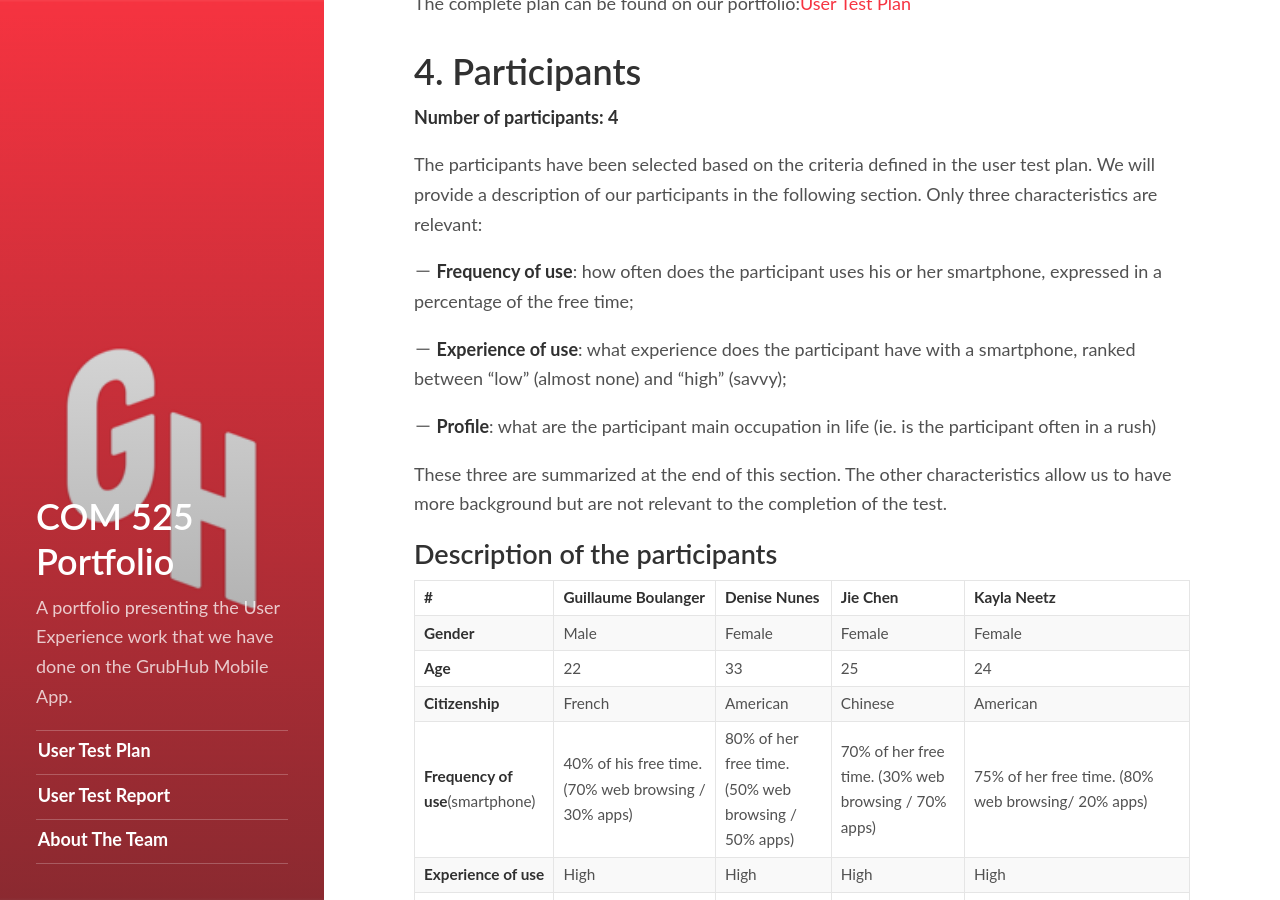
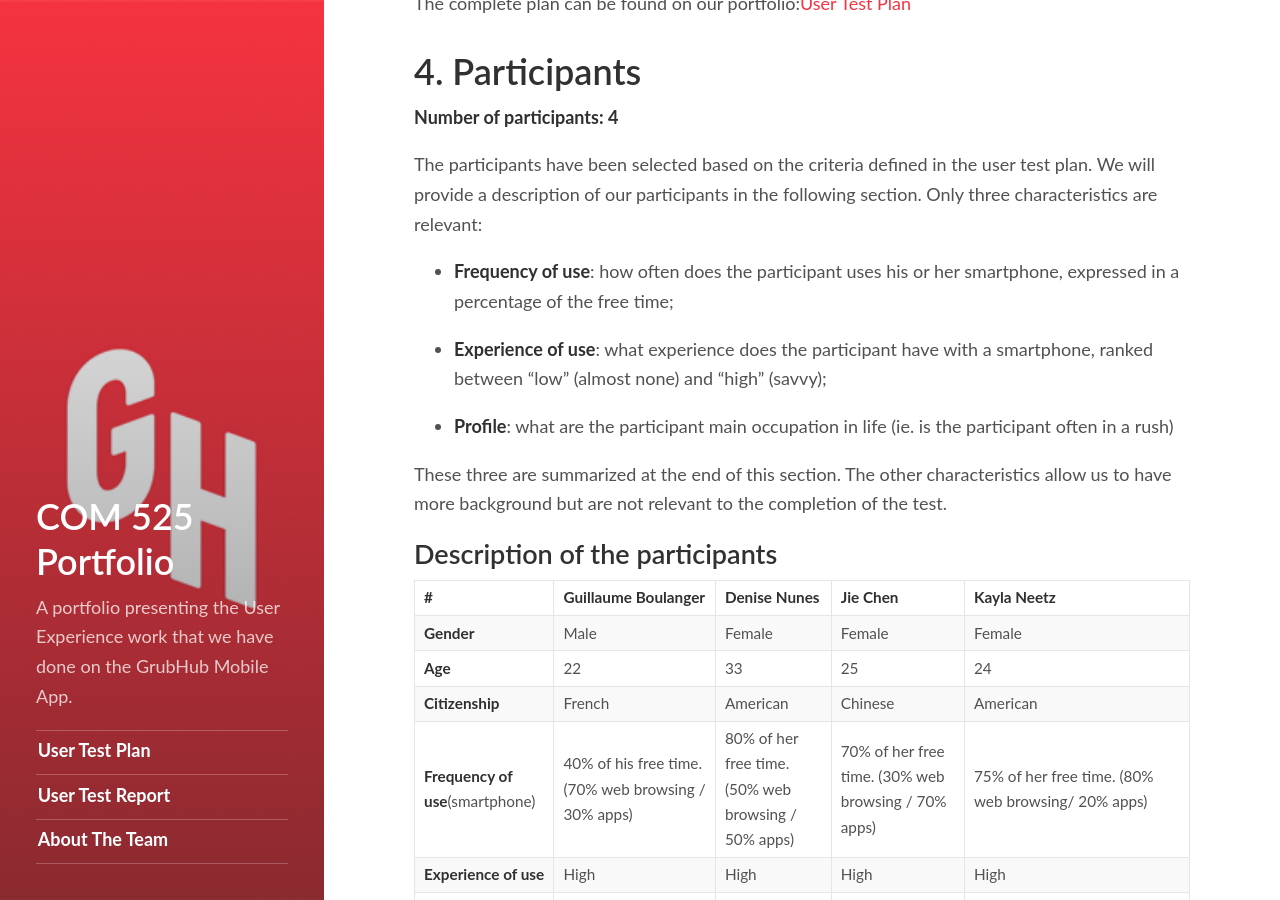
Before and after one commit to florian-wahl/com525portfolio, a Jekyll site: the page built from user-test-report.md, in a window 1280 px wide and 900 px high, scrolled down 3440 px. Built offline with Jekyll 4.4.1, drawn with Linux system fonts in a browser that asks for light colours.

Commit message:
Updated.

```diff
--- a/user-test-report.md
+++ b/user-test-report.md
@@ -103,11 +103,11 @@
 
 The participants have been selected based on the criteria defined in the user test plan. We will provide a description of our participants in the following section. Only three characteristics are relevant:
 
-－ **Frequency of use**: how often does the participant uses his or her smartphone, expressed in a percentage of the free time;
+- **Frequency of use**: how often does the participant uses his or her smartphone, expressed in a percentage of the free time;
 
-－ **Experience of use**: what experience does the participant have with a smartphone, ranked between “low” (almost none) and “high” (savvy);
+- **Experience of use**: what experience does the participant have with a smartphone, ranked between “low” (almost none) and “high” (savvy);
 
-－ **Profile**: what are the participant main occupation in life (ie. is the participant often in a rush)
+- **Profile**: what are the participant main occupation in life (ie. is the participant often in a rush)
 
 These three are summarized at the end of this section. The other characteristics allow us to have more background but are not relevant to the completion of the test.
 
```
